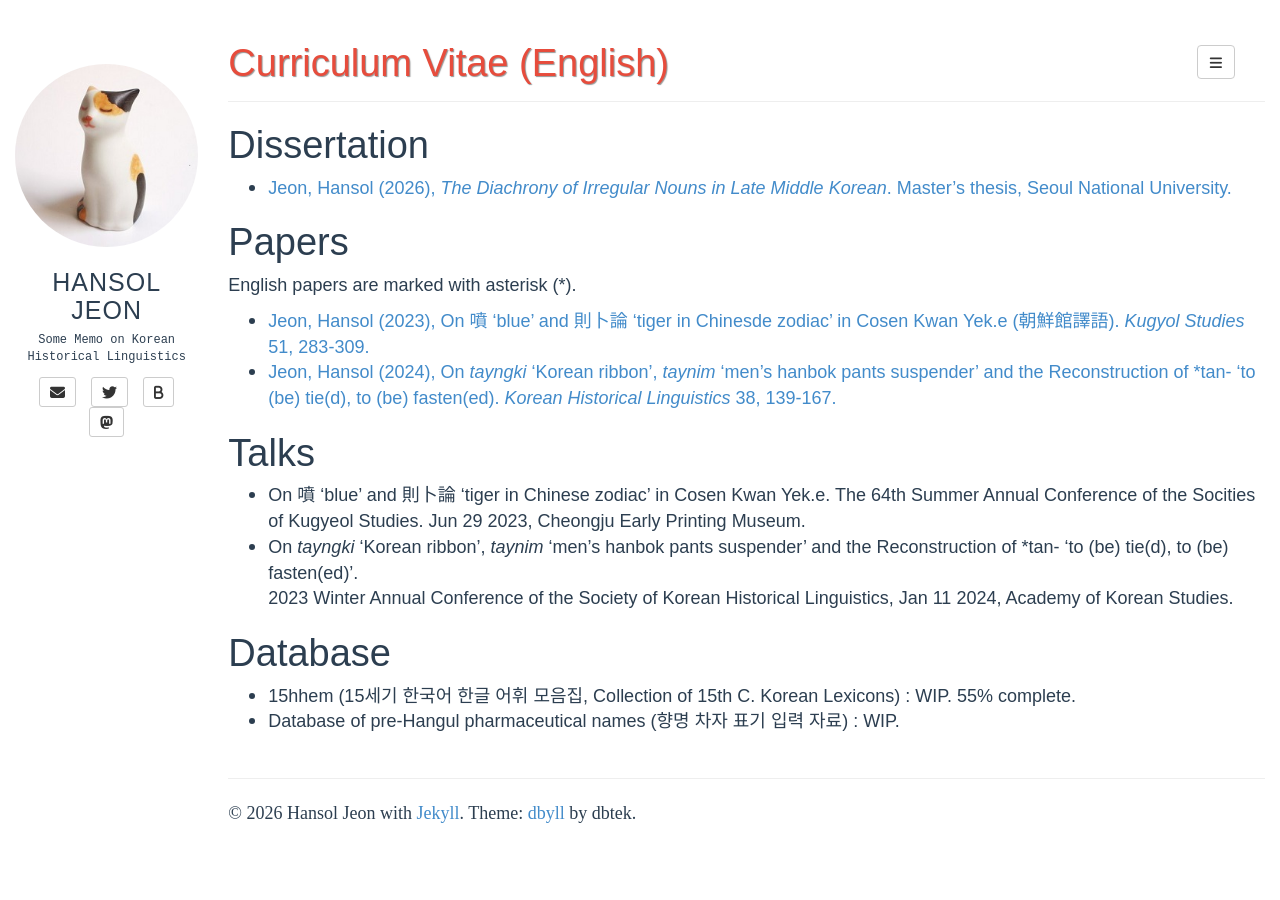
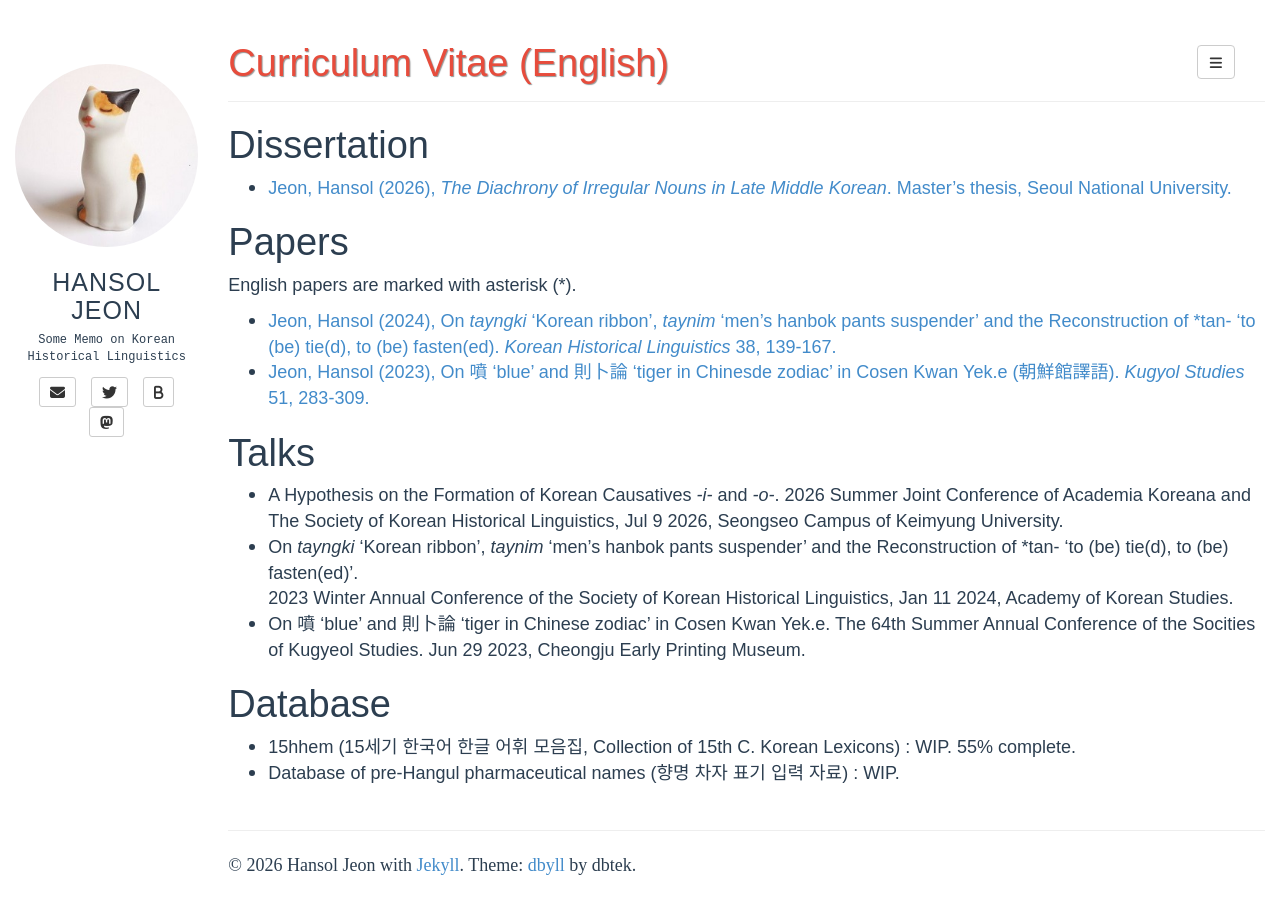
Before and after one commit to hansoljeon95/hansoljeon95.github.io, a Jekyll site: the page built from cv_eng.md, in a window 1280 px wide. Built offline with Jekyll 4.4.1, drawn with Linux system fonts in a browser that asks for light colours; some web fonts are replaced.

Commit message:
Update CV

```diff
--- a/cv_eng.md
+++ b/cv_eng.md
@@ -10,14 +10,15 @@ fullview: true
 
 # Papers
 English papers are marked with asterisk (\*).
+- [Jeon, Hansol (2024), On *tayngki* ‘Korean ribbon’, *taynim* ‘men's hanbok pants suspender’ and the Reconstruction of \*tan- 'to (be) tie(d), to (be) fasten(ed). *Korean Historical Linguistics* 38, 139-167.](http://www.gugeosa.or.kr/html/sub0201.html?pageNm=article&journal=1&code=446187&issue=33917&Page=1&year=2024)
 - [Jeon, Hansol (2023), On 噴 ‘blue’ and 則卜論 ‘tiger in Chinesde zodiac’ in Cosen Kwan Yek.e (朝鮮館譯語). *Kugyol Studies* 51, 283-309.](http://journal.kstudy.com/service-journal/view.asp?code=Y2xpZW50S2V5JTNEMjEwMCUyNlBkZk9LJTNEVHJ1ZSUyNnNvcnRUeXBlJTNEMCUyNmxhbmdUeXBlJTNES09SJTI2ZGVmYXVsdFB1YmtleSUzRA==&clientKey=2100&curPage=1&pageScale=10&searchType=1&totCate=&totText=&pubKey=10007&pubYear=2023&pubVN=51@0&detailKEYN=4039242)
-- [Jeon, Hansol (2024), On *tayngki* ‘Korean ribbon’, *taynim* ‘men's hanbok pants suspender’ and the Reconstruction of \*tan- 'to (be) tie(d), to (be) fasten(ed). *Korean Historical Linguistics* 38, 139-167.](http://www.gugeosa.or.kr/html/sub0201.html?pageNm=article&journal=1&code=446187&issue=33917&Page=1&year=2024)
 
 # Talks
+- A Hypothesis on the Formation of Korean Causatives *-i-* and *-o-*. 2026 Summer Joint Conference of Academia Koreana and The Society of Korean Historical Linguistics, Jul 9 2026, Seongseo Campus of Keimyung University.
+- On *tayngki* ‘Korean ribbon’, *taynim* ‘men's hanbok pants suspender’ and the Reconstruction of \*tan- 'to (be) tie(d), to (be) fasten(ed)'.
+2023 Winter Annual Conference of the Society of Korean Historical Linguistics, Jan 11 2024, Academy of Korean Studies.
 - On 噴 ‘blue’ and 則卜論 ‘tiger in Chinese zodiac’ in Cosen Kwan Yek.e.
 The 64th Summer Annual Conference of the Socities of Kugyeol Studies. Jun 29 2023, Cheongju Early Printing Museum.
-- On *tayngki* ‘Korean ribbon’, *taynim* ‘men's hanbok pants suspender’ and the Reconstruction of \*tan- 'to (be) tie(d), to (be) fasten(ed)'.
-2023 Winter Annual Conference of the Society of Korean Historical Linguistics, Jan 11 2024, Academy of Korean Studies.
 
 # Database
 - 15hhem (15세기 한국어 한글 어휘 모음집, Collection of 15th C. Korean Lexicons) : WIP. 55% complete.
```
Also changed, not shown: cv_kor.md (+3 -2 lines).
